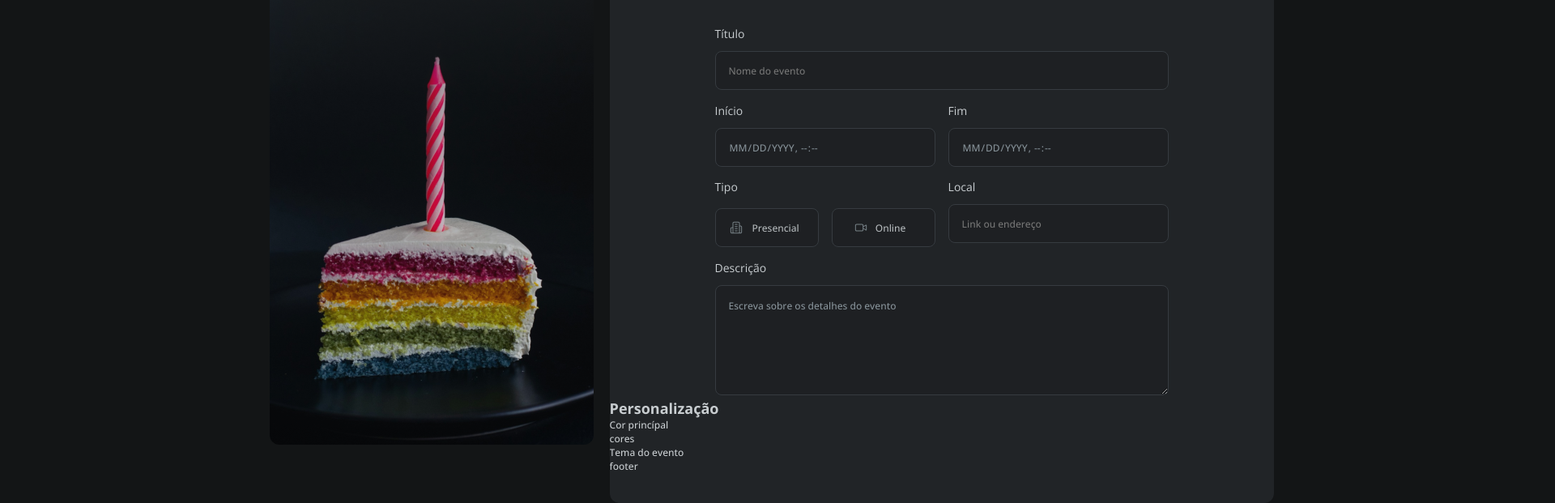
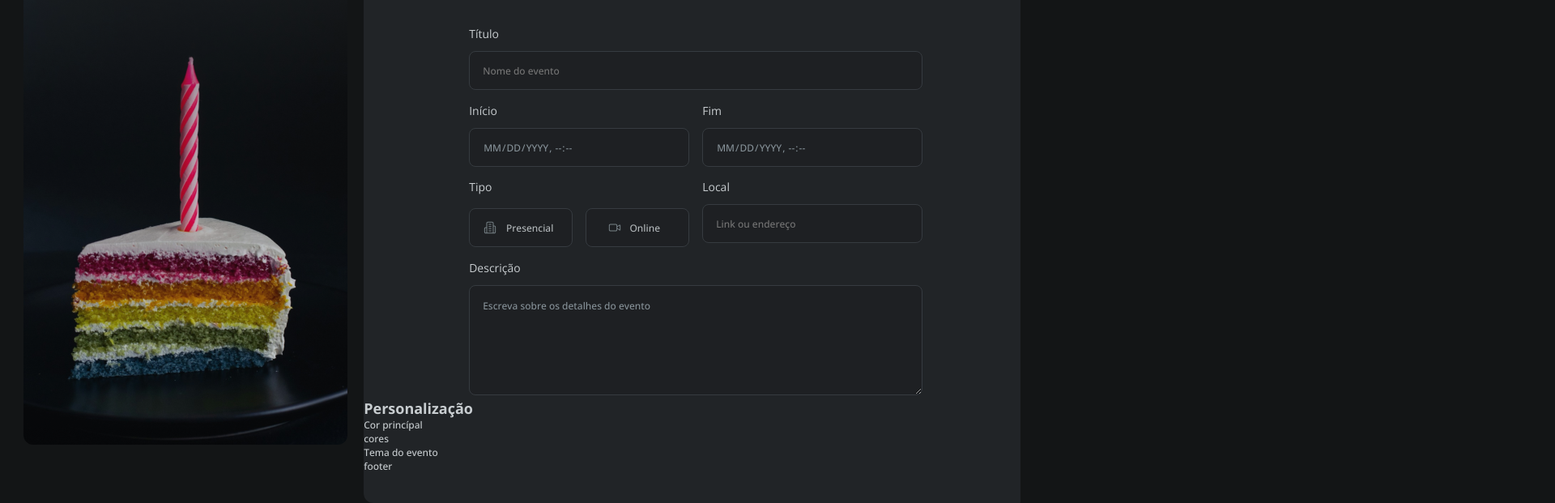
Before and after one commit to Alexandre-dotDev/Desafio-03-Rocketseat-Formulario, a plain HTML site: page index.html in a window 1280 px wide. Shown: the part 199-820 px from the top of the page at 81% size, 1920 px wide, since content can reach past the window. Drawn offline with nearby package versions, Linux system fonts and the light colour scheme.

Commit message:
Alteração de layout.css

```diff
--- a/style/global.css
+++ b/style/global.css
@@ -54,6 +54,8 @@
 }
 
 body {
+  display: flex;
+  justify-content: center;
   color: var(--text-body);
   font: var(--body-md);
 
--- a/style/layout.css
+++ b/style/layout.css
@@ -1,13 +1,14 @@
 #app {
   position: relative;
-  width: 2220px;
   display: grid;
   grid-template-columns: 33% 67%;
+
   gap: 1.25rem;
+
+  height: 100vh;
+
   overflow: hidden;
   margin-top: 1.25rem;
-
-  /* border: 1px solid yellowgreen; */
 }
 
 aside {
```
